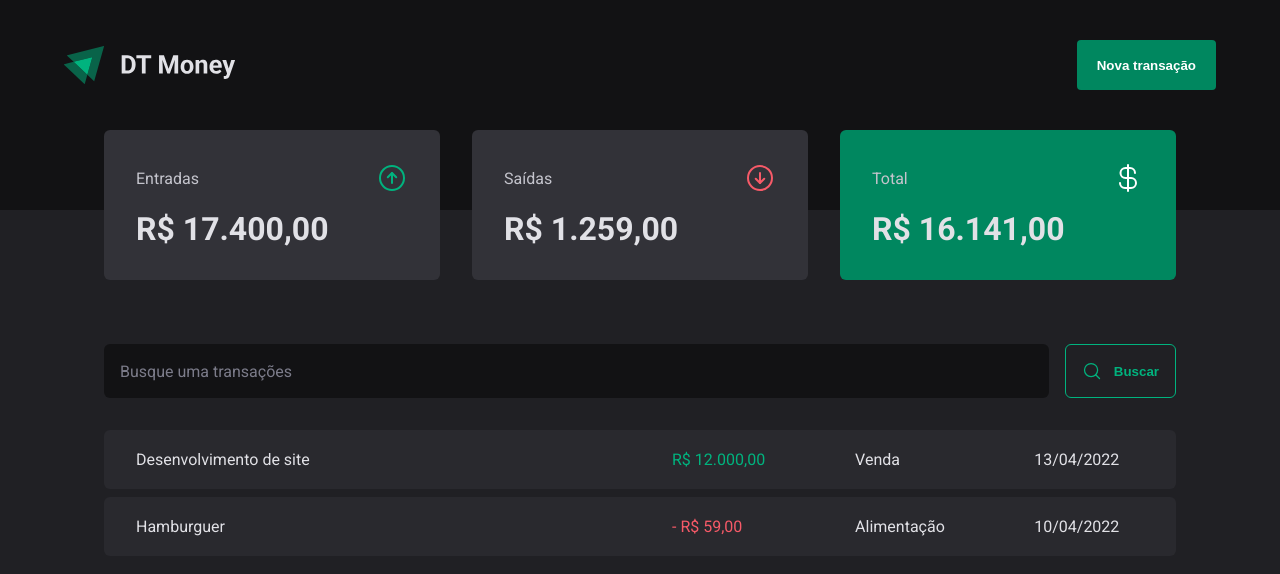
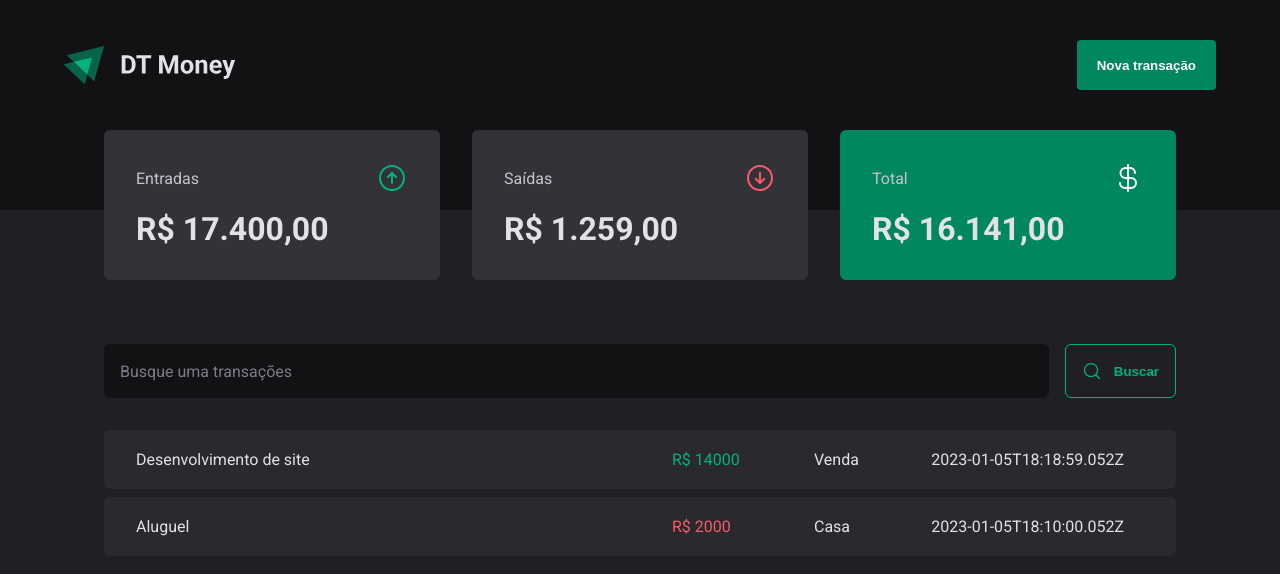
Before and after one commit to Hugovarellaa/dtmoney-2022, a React (Vite) app: page / in a window 1280 px wide. Shown: the top 574 px of the page. Built offline with nearby package versions, Linux system fonts and the light colour scheme; data requests are answered from the project's data file.

Commit message:
Buscando na api as informação

```diff
--- a/package.json
+++ b/package.json
@@ -11,6 +11,7 @@
   },
   "dependencies": {
     "@radix-ui/react-dialog": "^1.0.2",
+    "axios": "^1.2.2",
     "phosphor-react": "^1.4.1",
     "react": "^18.2.0",
     "react-dom": "^18.2.0",
--- a/src/pages/Home/index.tsx
+++ b/src/pages/Home/index.tsx
@@ -1,5 +1,7 @@
+import { useEffect, useState } from "react";
 import { Header } from "../../components/Header";
 import { Summary } from "../../components/Summary";
+import { api } from "../../services/axios";
 import { SearchForm } from "./components/SearchForm";
 import {
   PriceHightLight,
@@ -7,7 +9,25 @@ import {
   TransactionTable,
 } from "./styles";
 
+interface Transaction {
+  id: number;
+  description: string;
+  price: number;
+  category: string;
+  created_at: string;
+  type: "income" | "outcome";
+}
+
 export function Home() {
+  const [transactions, setTransactions] = useState<Transaction[]>([]);
+
+  useEffect(() => {
+    async function getTransactions() {
+      const response = await api.get("http://localhost:3333/transactions");
+      setTransactions(response.data);
+    }
+    getTransactions();
+  }, []);
   return (
     <div>
       <Header />
@@ -17,23 +37,18 @@ export function Home() {
         <SearchForm />
         <TransactionTable>
           <tbody>
-            <tr>
-              <td width="50%">Desenvolvimento de site</td>
-              <td>
-                <PriceHightLight variant="income">R$ 12.000,00</PriceHightLight>
-              </td>
-              <td>Venda</td>
-              <td>13/04/2022</td>
-            </tr>
-
-            <tr>
-              <td width="50%">Hamburguer</td>
-              <td>
-                <PriceHightLight variant="outcome">- R$ 59,00</PriceHightLight>
-              </td>
-              <td>Alimentação</td>
-              <td>10/04/2022</td>
-            </tr>
+            {transactions.map((transaction) => (
+              <tr key={transaction.id}>
+                <td width="50%">{transaction.description}</td>
+                <td>
+                  <PriceHightLight variant={transaction.type}>
+                    R$ {transaction.price}
+                  </PriceHightLight>
+                </td>
+                <td>{transaction.category}</td>
+                <td>{transaction.created_at.toString()}</td>
+              </tr>
+            ))}
           </tbody>
         </TransactionTable>
       </TransactionContainer>
--- /dev/null
+++ b/src/services/axios.ts
@@ -0,0 +1,5 @@
+import axios from "axios";
+
+export const api = axios.create({
+  baseURL: "http://localhost:3333",
+});
```
Also changed, not shown: 1 other file (tests, documents, lock files or other folders).
